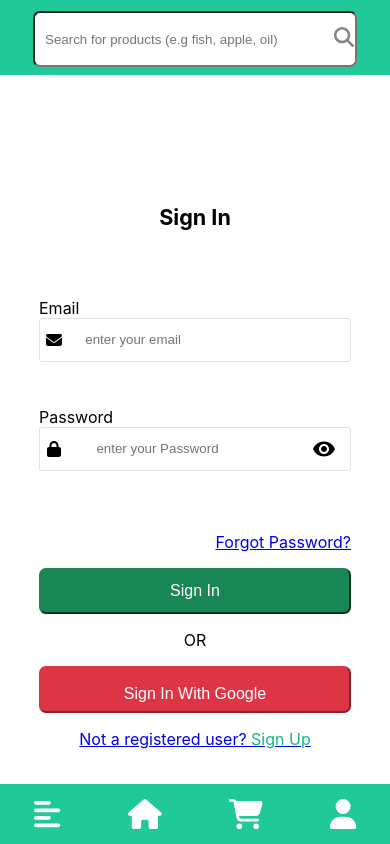
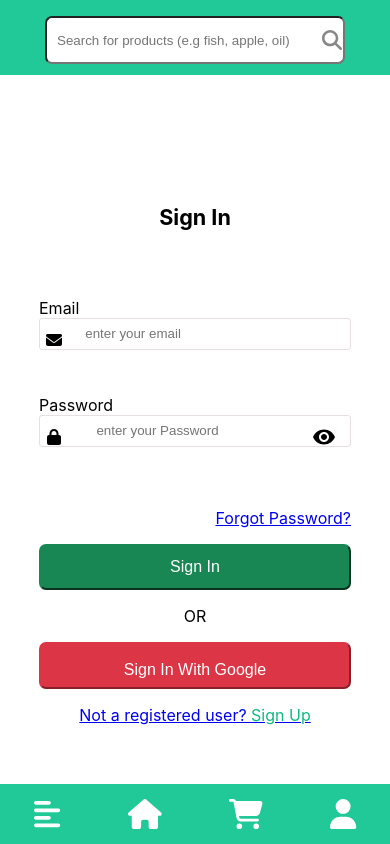
Before and after one commit to Iscoli/cypher-e-commerce, a React (Create React App) app: page /sign-in in a window 390 px wide. Built offline with nearby package versions, Linux system fonts and the light colour scheme.

Commit message:
new changes 4/1/2023

```diff
--- a/src/Pages/PagesStyle/Home.css
+++ b/src/Pages/PagesStyle/Home.css
@@ -7,7 +7,7 @@
 
 }
 .section-2{
-  margin-top: 150px;
+  margin-top:2rem;
   display: flex;
   /* margin-left: 50px; */
   flex-direction: column;
@@ -15,3 +15,15 @@
   width:100vw;
   background: #f3f4f6;
 }
+
+
+@media(max-width:995px){
+  .section-1{
+
+    margin-top: -91px;
+
+  }
+  .section-2{
+    margin-top:1.8rem;
+  }
+}
--- a/src/components/Atom/SearchUsers/UserSearch.css
+++ b/src/components/Atom/SearchUsers/UserSearch.css
@@ -1,6 +1,71 @@
+
+.main-SearchForm{
+  width:100%;
+  display: flex;
+  align-items: center;
+  position:relative;
+}
+
+.nav-input{
+
+  max-width:550px;
+  width:550px;
+  height:2.9rem;
+  padding: 10px;
+  border-radius:7px;
+  margin-top:5px;
+
+}
+
+.search{
+  position:absolute ;
+  right:10px;
+  top:19px;
+}
 
 
-.nav-input{
+
+
+
+
+
+
+
+
+
+
+
+
+
+
+
+
+
+
+
+
+
+
+
+
+
+
+
+
+
+
+
+
+
+
+
+
+
+
+
+
+
+/* .nav-input{
   max-width:570px;
   width:550px;
   height:1.2rem;
@@ -12,32 +77,27 @@
   display: flex;
   flex-direction: row;
   position:relative;
-}
+} */
  /* .SearchForm{
 
 } */
 
 
-.search{
+/* .search{
   position:absolute ;
   right:10px;
   top:19px;
-}
+}  */
 
-@media(max-width:650px){
-  .nav-input{
 
-    width:500px;
-    height:2rem;
-  }
 
-}
+
 
 @media(max-width:540px){
    .nav-input{
 
-    width:400px;
-    height:2rem;
+    width:350px;
+    height:3rem;
   }
 
 }
@@ -46,7 +106,7 @@
    .nav-input{
 
     width:300px;
-    height:2rem;
+    height:3rem;
   }
 
   .search{
@@ -60,7 +120,7 @@
 @media(max-width:350px){
    .nav-input{
      width:250px;
-    height:1.5rem;
+    height:3rem;
 
   }
 
--- a/src/components/Parts/PartsStyle/Swipper.css
+++ b/src/components/Parts/PartsStyle/Swipper.css
@@ -39,10 +39,26 @@
   margin: 20px;
   margin-top:32px ;
 }
+.swipper-flex1 span{
+  color: #059669;
+  font-family: Open Sans,sans-serif;
+
+}
+.swipper-flex2 .btn{
+  background: #10b981;
+    border-color: #10b981;
+    padding: 12px 24px;
+    border-radius:23px;
+    color:#ffff;
+}
 
 @media(max-width:995px){
+
   .main-swipper-flex1{
     display:none;
   }
+  .swiper-slide{
+   margin-top: 30px;
+  }
 
 }
--- a/src/components/Parts/Swipper.jsx
+++ b/src/components/Parts/Swipper.jsx
@@ -57,11 +57,11 @@ import { Autoplay, Pagination, Navigation } from "swiper";
       </Swiper>
       <div className="main-swipper-flex1">
         <div className="swipper-flex1">
-           <h3>100% Natural Quality Organic Product</h3>
-           <p>See Our latest discounted products from here and get a special discount product</p>
+           <h3><span>100% Natural Quality </span>Organic Product</h3>
+           <p>See Our latest discounted products from here and get a special<span> discount product</span></p>
         </div>
         <div className="swipper-flex2">
-           <Link to='/' className="btn"><button>Shop Now</button></Link>
+           <Link to='/' ><button className="btn">Shop Now</button></Link>
         </div>
       </div>
 
--- a/src/index.css
+++ b/src/index.css
@@ -11,7 +11,13 @@ code {
   font-family: source-code-pro, Menlo, Monaco, Consolas, 'Courier New',
     monospace;
 }
+* {
+  box-sizing: border-box;
+}
 
+html::-webkit-scrollbar {
+  display: none;
+}
 
 
 
```
Also changed, not shown: src/Pages/Home.jsx (+3 -1 lines).
